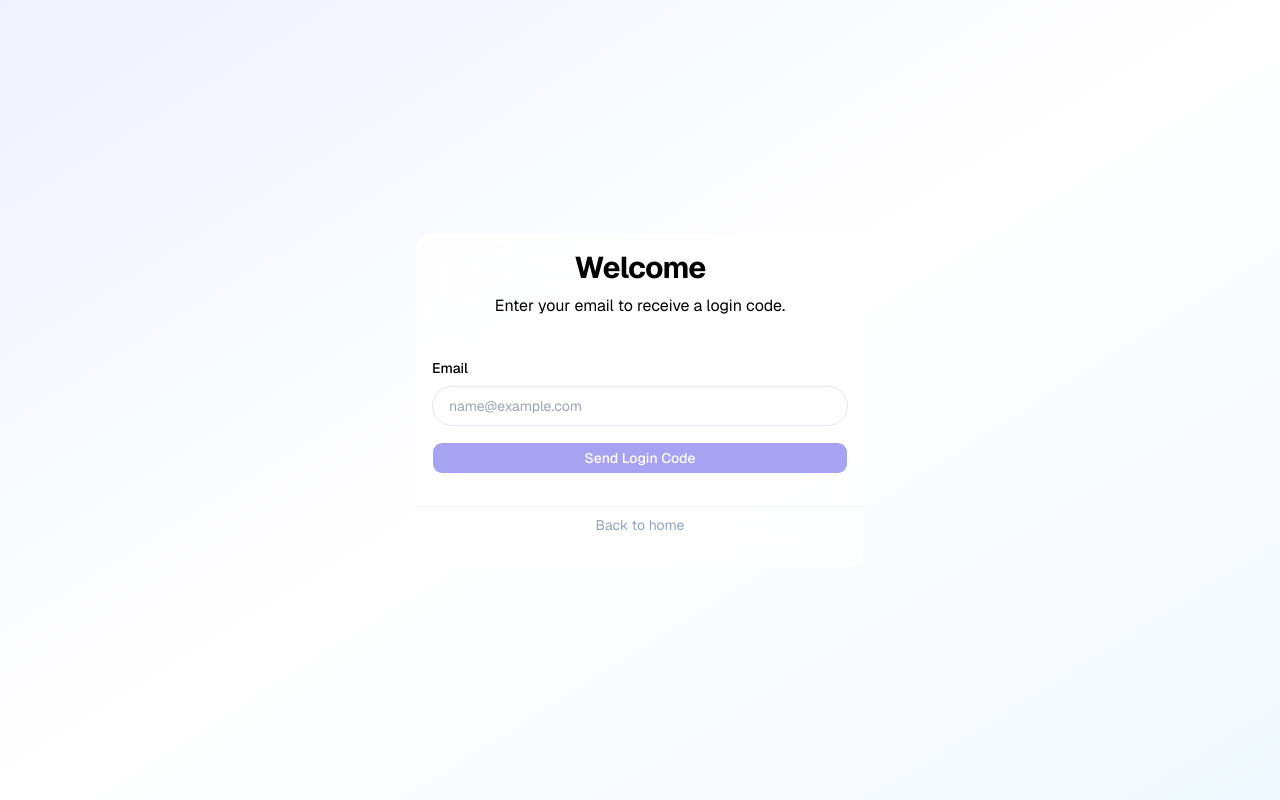
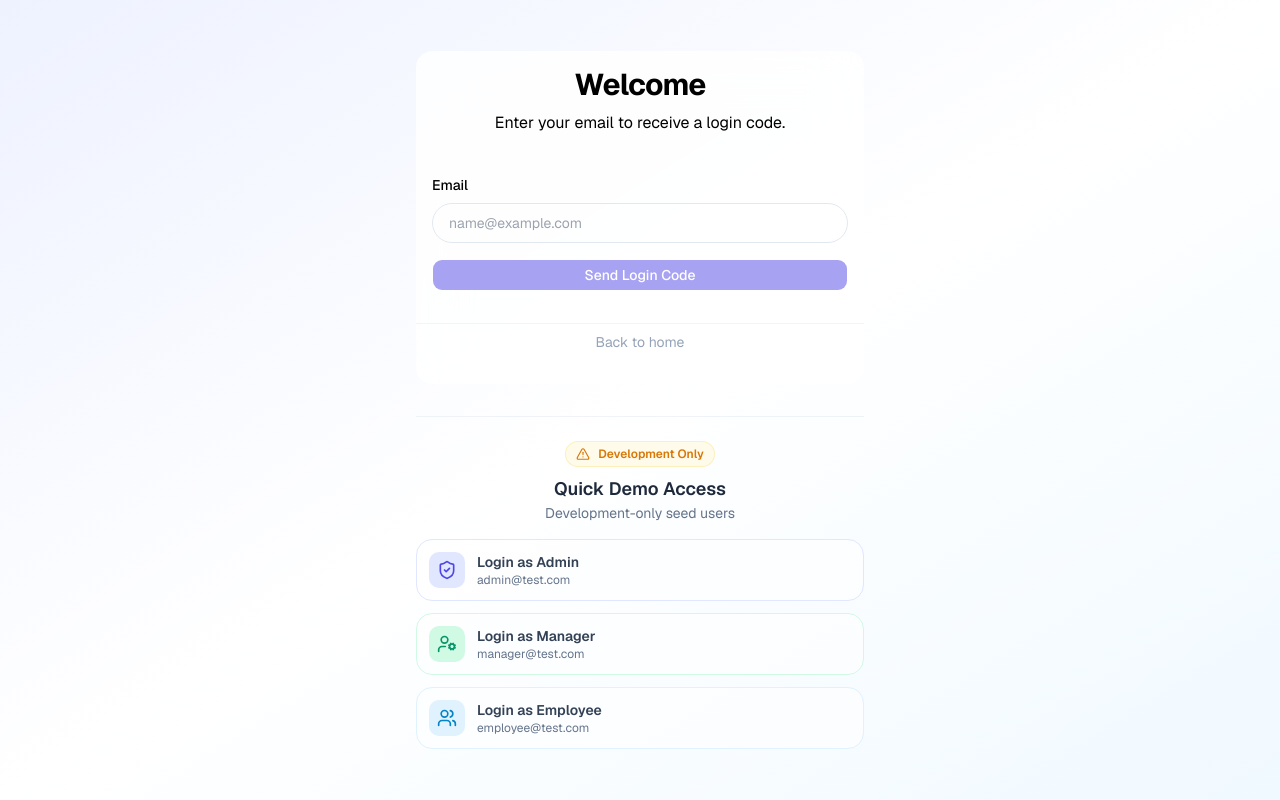
Before and after one commit to MukeshMasiwal/AtomicGoals, a Next.js app: page /login in a window 1280 px wide. Built offline with nearby package versions, Linux system fonts and the light colour scheme.

Commit message:
seed button login

```diff
--- /dev/null
+++ b/src/app/api/auth/seed-login/route.ts
@@ -0,0 +1,81 @@
+import { logAudit } from "@/lib/audit";
+import {
+  createSessionToken,
+  setSessionCookie,
+  sessionPayloadToUser,
+} from "@/lib/auth";
+import { connectDB } from "@/lib/mongodb";
+import { User } from "@/models/User";
+import type { Role } from "@/types";
+
+export async function POST(request: Request) {
+  // STRICT PRODUCTION SAFETY CHECK
+  if (process.env.NODE_ENV !== "development") {
+    return Response.json(
+      { error: "Seed login is only available in development mode." },
+      { status: 403 }
+    );
+  }
+
+  try {
+    const body = await request.json();
+    const email = body.email?.trim().toLowerCase();
+
+    if (!email) {
+      return Response.json(
+        { error: "Email is required." },
+        { status: 400 }
+      );
+    }
+
+    await connectDB();
+
+    // Find the seed user
+    const user = await User.findOne({ email }).lean<{
+      _id: { toString(): string };
+      email: string;
+      name: string;
+      role?: Role;
+      department?: string;
+    }>();
+
+    if (!user) {
+      return Response.json({ error: "Seed user not found. Did you run the seed script?" }, { status: 404 });
+    }
+
+    // Auto-authenticate without OTP checks
+    const sessionUser = {
+      id: String(user._id),
+      email: user.email,
+      name: user.name,
+      role: (user.role ?? "employee") as Role,
+      department: user.department ?? "",
+    };
+
+    // Create session/token
+    const token = await createSessionToken(sessionUser);
+    await setSessionCookie(token);
+
+    // Log the audit event for demo
+    await logAudit({
+      action: "user.login",
+      actorEmail: user.email,
+      targetType: "user",
+      targetId: sessionUser.id,
+    });
+
+    return Response.json({
+      ok: true,
+      user: sessionPayloadToUser({
+        sub: sessionUser.id,
+        email: sessionUser.email,
+        name: sessionUser.name,
+        role: sessionUser.role,
+        department: sessionUser.department,
+      }),
+    });
+  } catch (error) {
+    console.error("[auth/seed-login]", error);
+    return Response.json({ error: "Seed login failed." }, { status: 500 });
+  }
+}
--- a/src/app/login/page.tsx
+++ b/src/app/login/page.tsx
@@ -3,7 +3,7 @@
 import { useState } from "react";
 import Link from "next/link";
 import { useRouter } from "next/navigation";
-import { Loader2 } from "lucide-react";
+import { Loader2, ShieldCheck, UserCog, Users, AlertTriangle } from "lucide-react";
 import { Button } from "@/components/ui/button";
 import { Input } from "@/components/ui/input";
 import {
@@ -90,6 +90,41 @@ export default function LoginPage() {
     } catch {
       setStatus("error");
       setMessage("Verification failed. Please try again.");
+    }
+  }
+
+  // Development-only helper function for quick seed login
+  async function handleSeedLogin(seedEmail: string) {
+    // Production safety check
+    if (process.env.NODE_ENV !== "development") return;
+
+    setStatus("loading");
+    setMessage("");
+
+    try {
+      const response = await fetch("/api/auth/seed-login", {
+        method: "POST",
+        headers: { "Content-Type": "application/json" },
+        body: JSON.stringify({ email: seedEmail }),
+      });
+
+      const data = (await response.json().catch(() => ({}))) as {
+        error?: string;
+        user?: { email?: string; name?: string };
+      };
+
+      if (!response.ok) {
+        setStatus("error");
+        setMessage(data.error ?? "Seed login failed.");
+        return;
+      }
+
+      setStatus("success");
+      setMessage(`Welcome, ${data.user?.name || seedEmail}. Redirecting…`);
+      router.push("/dashboard");
+    } catch {
+      setStatus("error");
+      setMessage("Seed login error. Please try again.");
     }
   }
 
@@ -222,6 +257,78 @@ export default function LoginPage() {
             </Link>
           </CardFooter>
         </Card>
+
+        {/* Development-only seed login section */}
+        {process.env.NODE_ENV === "development" && (
+          <motion.div
+            initial={{ opacity: 0, y: 10 }}
+            animate={{ opacity: 1, y: 0 }}
+            transition={{ duration: 0.5, delay: 0.2 }}
+            className="mt-8 pt-6 border-t border-slate-200/50 dark:border-slate-800/50"
+          >
+            <div className="flex flex-col items-center mb-4">
+              <div className="flex items-center gap-2 text-amber-600 mb-2 bg-amber-50 dark:bg-amber-950/30 px-2.5 py-1 rounded-full text-xs font-semibold border border-amber-200/50 dark:border-amber-900/50">
+                <AlertTriangle className="h-3.5 w-3.5" />
+                Development Only
+              </div>
+              <h3 className="text-lg font-semibold text-slate-800 dark:text-slate-200">Quick Demo Access</h3>
+              <p className="text-sm text-slate-500 dark:text-slate-400">Development-only seed users</p>
+            </div>
+
+            <div className="grid grid-cols-1 gap-3">
+              <button
+                type="button"
+                onClick={() => handleSeedLogin("admin@test.com")}
+                disabled={status === "loading"}
+                className="group flex items-center justify-between p-3 rounded-xl border border-indigo-100 bg-white/60 hover:bg-indigo-50/80 hover:border-indigo-300 transition-all duration-300 dark:bg-slate-900/50 dark:border-slate-800 dark:hover:bg-indigo-950/30 dark:hover:border-indigo-800/50"
+              >
+                <div className="flex items-center gap-3">
+                  <div className="bg-indigo-100 text-indigo-600 p-2 rounded-lg group-hover:scale-110 transition-transform duration-300 dark:bg-indigo-900/50 dark:text-indigo-400">
+                    <ShieldCheck className="h-5 w-5" />
+                  </div>
+                  <div className="text-left">
+                    <div className="font-semibold text-sm text-slate-700 dark:text-slate-300">Login as Admin</div>
+                    <div className="text-xs text-slate-500 dark:text-slate-500">admin@test.com</div>
+                  </div>
+                </div>
+              </button>
+
+              <button
+                type="button"
+                onClick={() => handleSeedLogin("manager@test.com")}
+                disabled={status === "loading"}
+                className="group flex items-center justify-between p-3 rounded-xl border border-emerald-100 bg-white/60 hover:bg-emerald-50/80 hover:border-emerald-300 transition-all duration-300 dark:bg-slate-900/50 dark:border-slate-800 dark:hover:bg-emerald-950/30 dark:hover:border-emerald-800/50"
+              >
+                <div className="flex items-center gap-3">
+                  <div className="bg-emerald-100 text-emerald-600 p-2 rounded-lg group-hover:scale-110 transition-transform duration-300 dark:bg-emerald-900/50 dark:text-emerald-400">
+                    <UserCog className="h-5 w-5" />
+                  </div>
+                  <div className="text-left">
+                    <div className="font-semibold text-sm text-slate-700 dark:text-slate-300">Login as Manager</div>
+                    <div className="text-xs text-slate-500 dark:text-slate-500">manager@test.com</div>
+                  </div>
+                </div>
+              </button>
+
+              <button
+                type="button"
+                onClick={() => handleSeedLogin("employee@test.com")}
+                disabled={status === "loading"}
+                className="group flex items-center justify-between p-3 rounded-xl border border-sky-100 bg-white/60 hover:bg-sky-50/80 hover:border-sky-300 transition-all duration-300 dark:bg-slate-900/50 dark:border-slate-800 dark:hover:bg-sky-950/30 dark:hover:border-sky-800/50"
+              >
+                <div className="flex items-center gap-3">
+                  <div className="bg-sky-100 text-sky-600 p-2 rounded-lg group-hover:scale-110 transition-transform duration-300 dark:bg-sky-900/50 dark:text-sky-400">
+                    <Users className="h-5 w-5" />
+                  </div>
+                  <div className="text-left">
+                    <div className="font-semibold text-sm text-slate-700 dark:text-slate-300">Login as Employee</div>
+                    <div className="text-xs text-slate-500 dark:text-slate-500">employee@test.com</div>
+                  </div>
+                </div>
+              </button>
+            </div>
+          </motion.div>
+        )}
       </motion.div>
     </div>
   );
```
